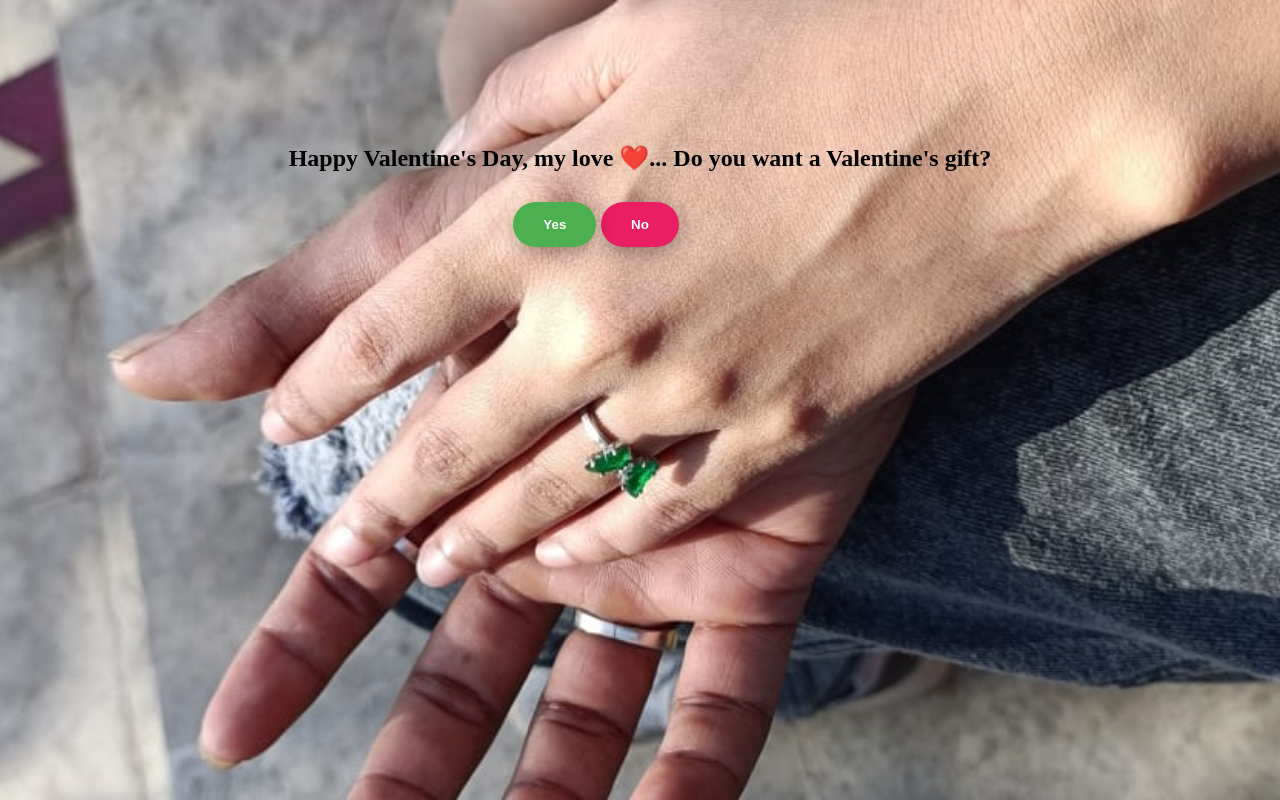
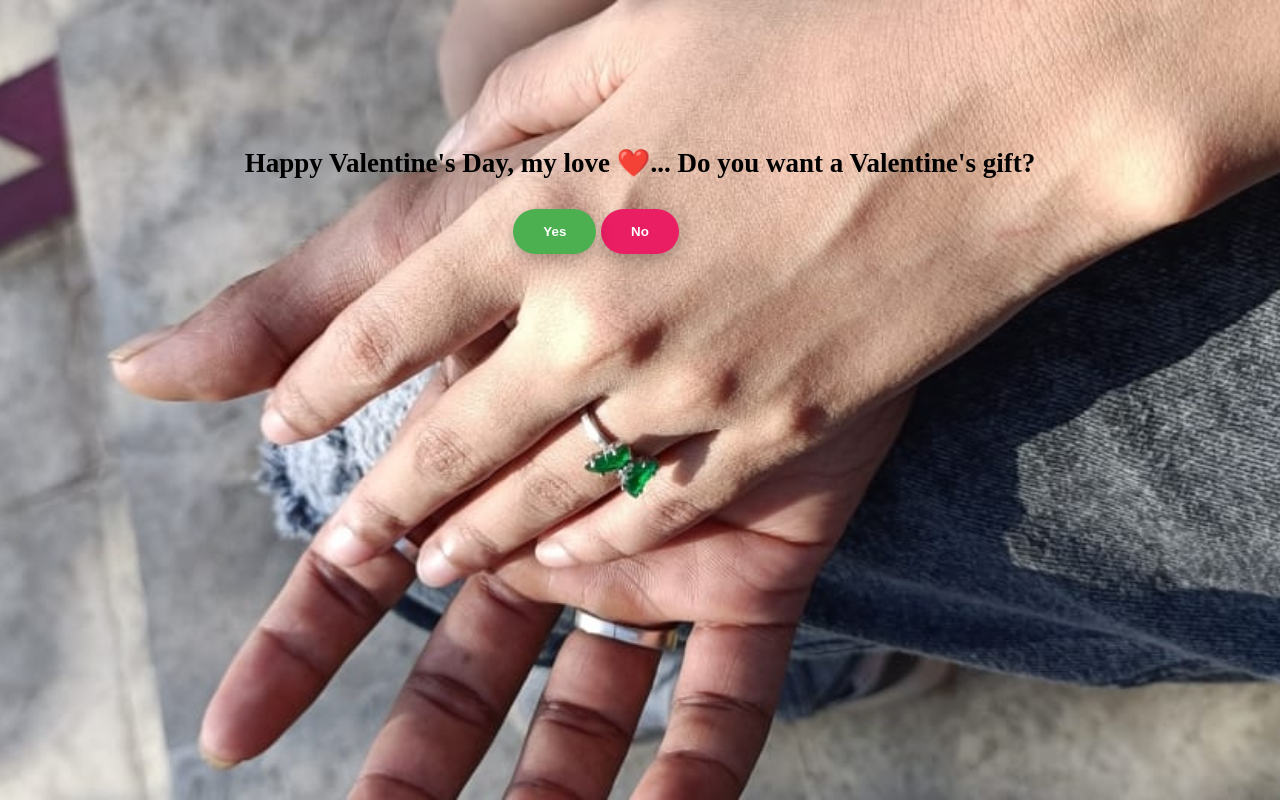
Before and after one commit to Amrapalipalkar/funTech, a React (Create React App) app: page / in a window 1280 px wide. Built offline with nearby package versions, Linux system fonts and the light colour scheme.

Commit message:
Update SlipperyButton.css

```diff
--- a/src/Components/SlipperyButton/SlipperyButton.css
+++ b/src/Components/SlipperyButton/SlipperyButton.css
@@ -13,7 +13,7 @@
 }
 
 .slipperyButton .question {
-    font-size: 24px;
+    font-size: 27px;
     margin-bottom: 20px;
     padding-top: 120px;
     font-weight: 900;
```
